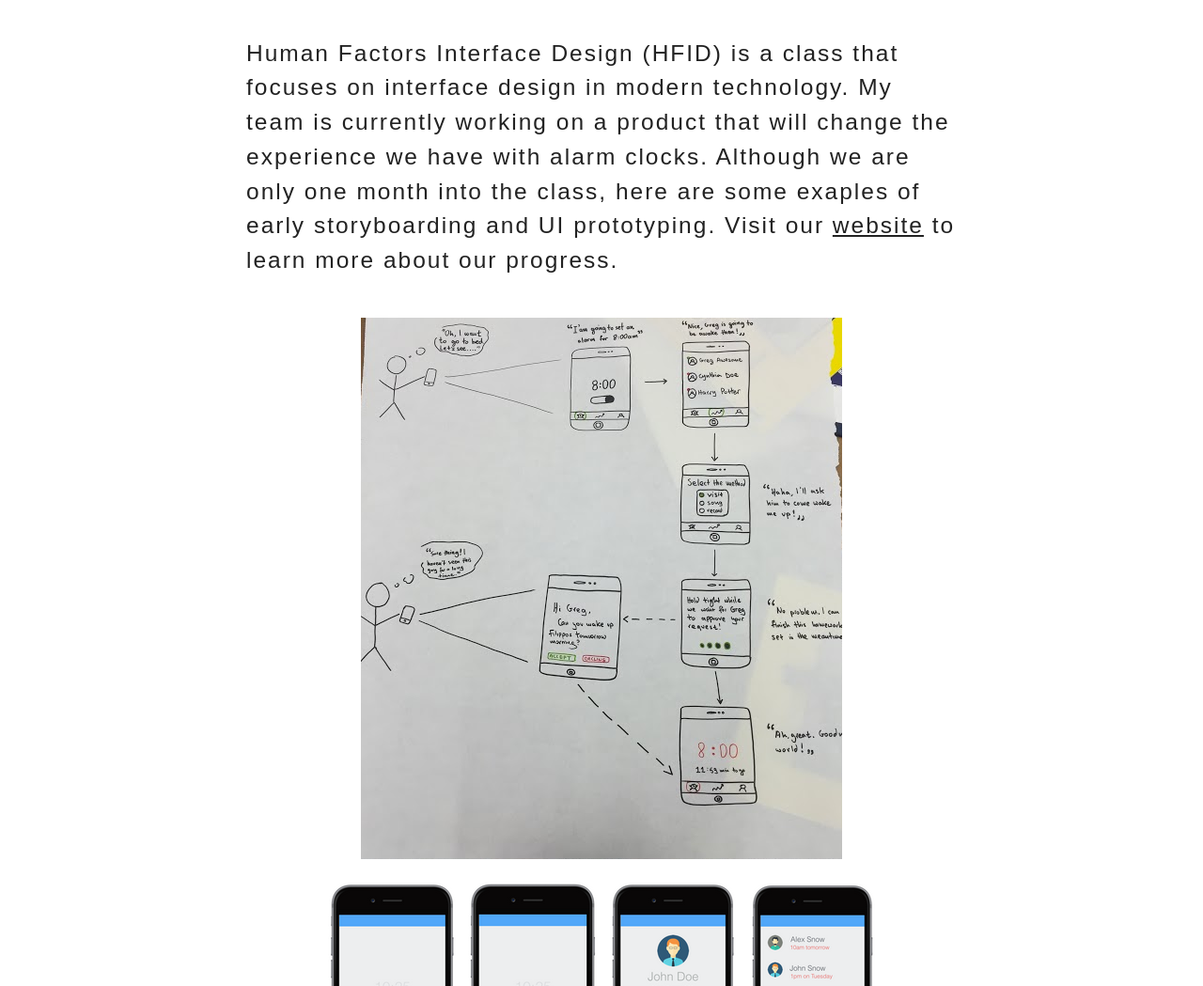
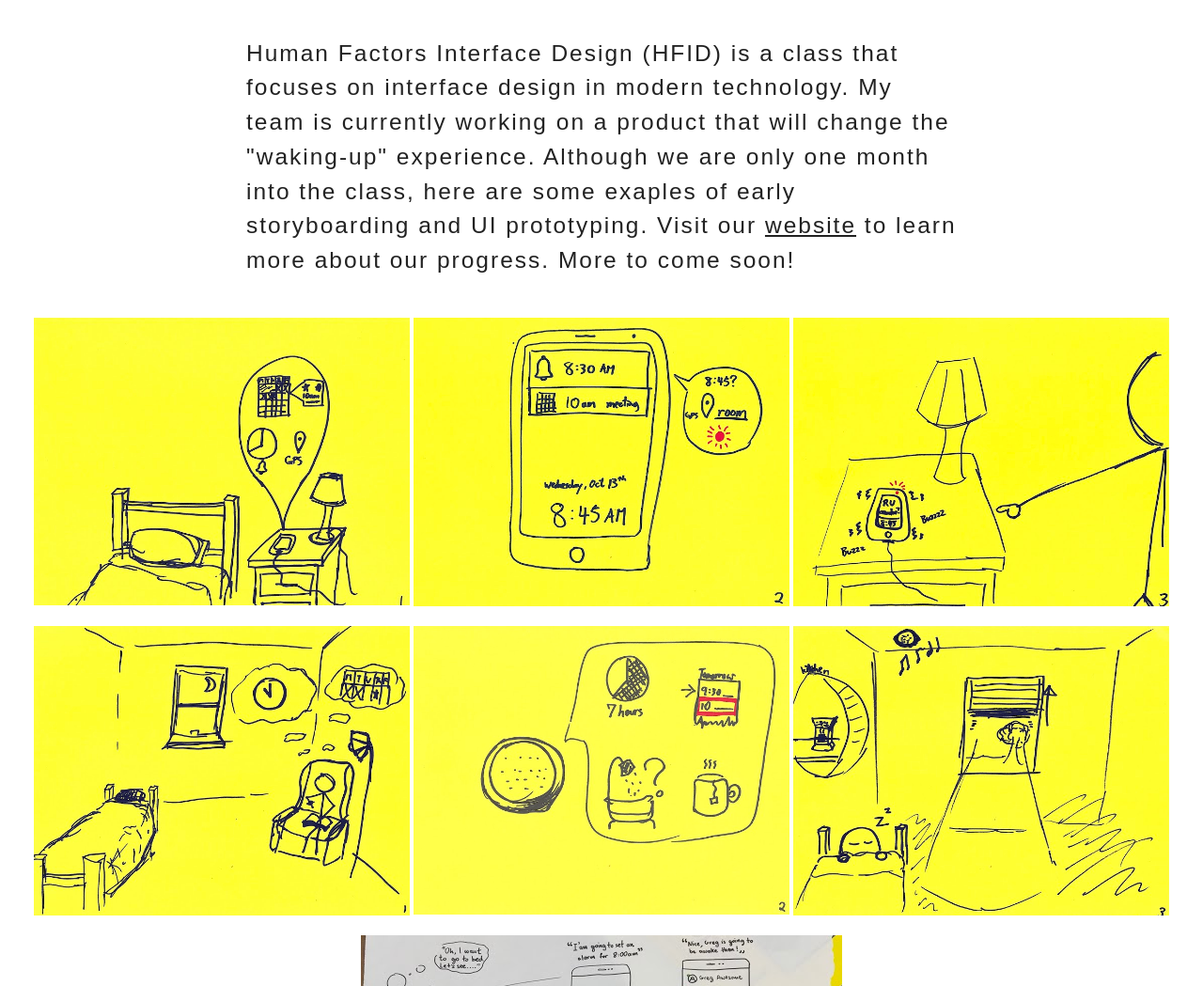
Before and after one commit to flymperopoulos/filippos.me, a plain HTML site: page views/tsunami.html in a window 1280 px wide. Shown: the part 251-1300 px from the top of the page at 94% size. Drawn offline with Linux system fonts and the light colour scheme; files whose address does not match are found by name.

Commit message:
EDIT: fixed content on hfid proj

```diff
--- a/views/tsunami.html
+++ b/views/tsunami.html
@@ -25,9 +25,17 @@
 		</header>
 			<article class="post-content">
 				<h3>Human Factors Interface Design</h3>
-				<p>Human Factors Interface Design (HFID) is a class that focuses on interface design in modern technology. My team is currently working on a product that will change the experience we have with alarm clocks. Although we are only one month into the class, here are some exaples of early storyboarding and UI prototyping. Visit our <a href="http://hfid.olin.edu/sa2016/tsunami/">website</a> to learn more about our progress.</p>
+				<p>Human Factors Interface Design (HFID) is a class that focuses on interface design in modern technology. My team is currently working on a product that will change the "waking-up" experience. Although we are only one month into the class, here are some exaples of early storyboarding and UI prototyping. Visit our <a href="http://hfid.olin.edu/sa2016/tsunami/">website</a> to learn more about our progress. More to come soon!</p>
 			</article>
 			<center>
+				<img src="../images/prot1.png" width="400" alt="">
+				<img src="../images/prot2.png" width="400"  alt="">
+				<img src="../images/prot3.png" width="400" alt="">
+				<br><br>
+				<img src="../images/prot1b.png" width="400" alt="">
+				<img src="../images/prot2b.png" width="400"  alt="">
+				<img src="../images/prot3b.png" width="400" alt="">
+				<br><br>
 				<img src="../images/storyboard.png"><br><br>
 				<img src="../images/pics.png"><br>
 				<a href="http://hfid.olin.edu/sa2016/tsunami/" class="button" style="background-color: #FF7BAC; margin-top:40px; margin-bottom:40px;">Visit Website</a>
```
Also changed, not shown: views/designs.html (+1 -1 lines), images/prot1.png (added), images/prot1b.png (added), images/prot2.png (added), images/prot2b.png (added), images/prot3.png (added), images/prot3b.png (added).
